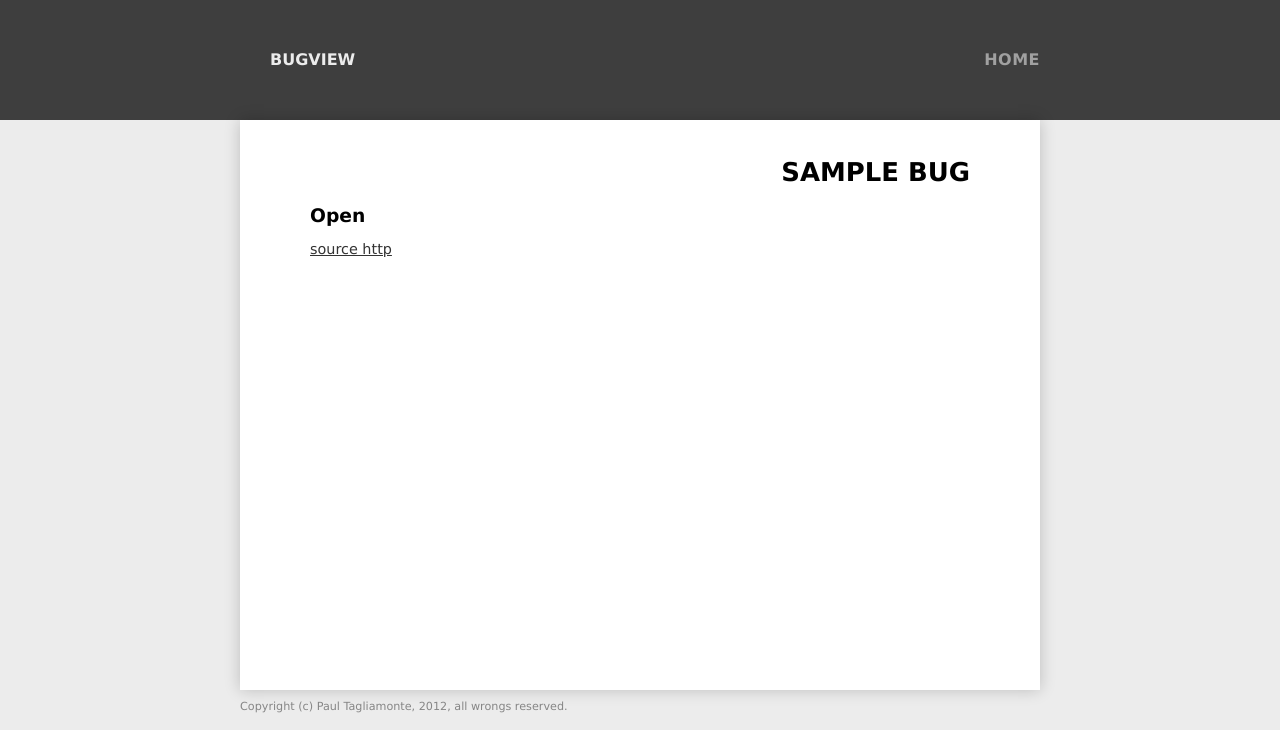
After one commit to paultag/organized, a Flask app: template site/templates/bug.html in a window 1280 px wide. The commit adds this page. Shown: the top 730 px of the page. Run offline with Flask 2, Linux system fonts and the light colour scheme; the template is opened without the code that fills it: most values are stand-ins (such as "Sample title", 1, 10 or a date in 2020); parts of the project's set-up code (start-up, migrations or seed data) failed here and were passed over.

Commit message:
Adding in bugs stuff

```diff
--- a/site/app.py
+++ b/site/app.py
@@ -10,6 +10,17 @@ app = Flask(__name__)
 @app.route("/")
 def index():
     return render_template('index.html', **{})
+
+
+@app.route('/bug/<bugno>/')
+def bug(bugno=None):
+    bug = db.bugs.find_one({"_id": bugno})
+    if bug is None:
+        return redirect(url_for('index'))
+
+    return render_template('bug.html', **{
+        "bug": bug
+    })
 
 
 @app.route('/project/<project>/')
--- /dev/null
+++ b/site/templates/bug.html
@@ -0,0 +1,13 @@
+{% extends "base.html" %}
+
+{% block title %}{{bug.title}}{% endblock %}
+
+{% block slug %}
+bugview
+{% endblock %}
+
+{% block main %}
+    <h1>{{bug.title}}</h1>
+    <h2>{% if bug.state == 'open' %}Open{% else %}Closed{% endif %}</h2>
+    <a href = '{{bug.html_url}}' >source http</a>
+{% endblock %}
--- a/site/templates/project.html
+++ b/site/templates/project.html
@@ -21,7 +21,7 @@ bugs, and <b>{{closed_bugs.count()}}</b> closed bugs.
     <h3>{{count}} latest closed bugs</h3>
     <ul>
 {% for bug in closed_bugs[:count] %}
-        <li><a href = '{{bug.html_url}}' >{{bug.title}}</a></li>
+        <li><a href = '/bug/{{bug._id}}' >{{bug.title}}</a></li>
 {% endfor %}
     </ul>
 </div>
@@ -30,7 +30,7 @@ bugs, and <b>{{closed_bugs.count()}}</b> closed bugs.
     <h3>{{count}} latest open bugs</h3>
     <ul>
 {% for bug in open_bugs[:count] %}
-        <li><a href = '{{bug.html_url}}' >{{bug.title}}</a></li>
+    <li><a href = '/bug/{{bug._id}}' >{{bug.title}}</a></li>
 {% endfor %}
     </ul>
 </div>
```
